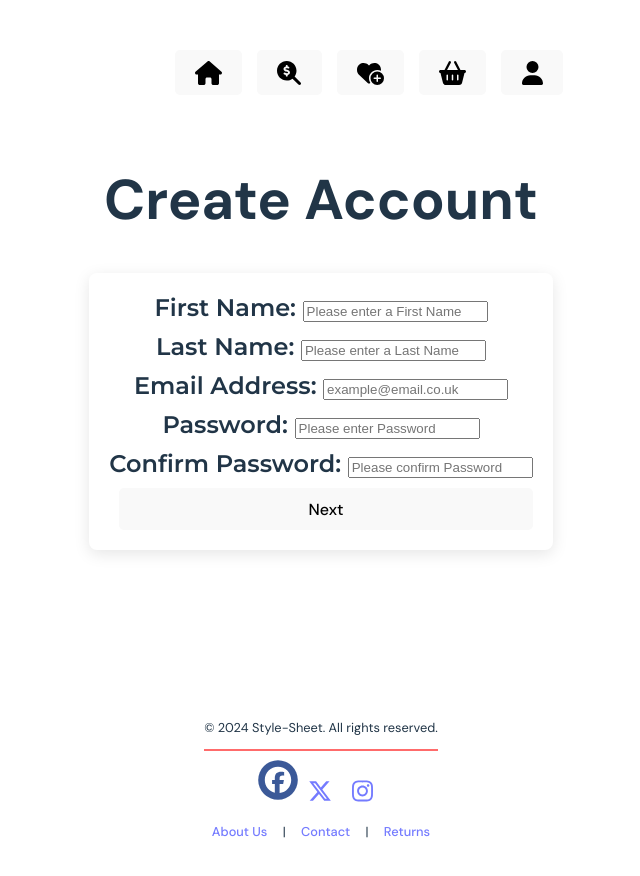
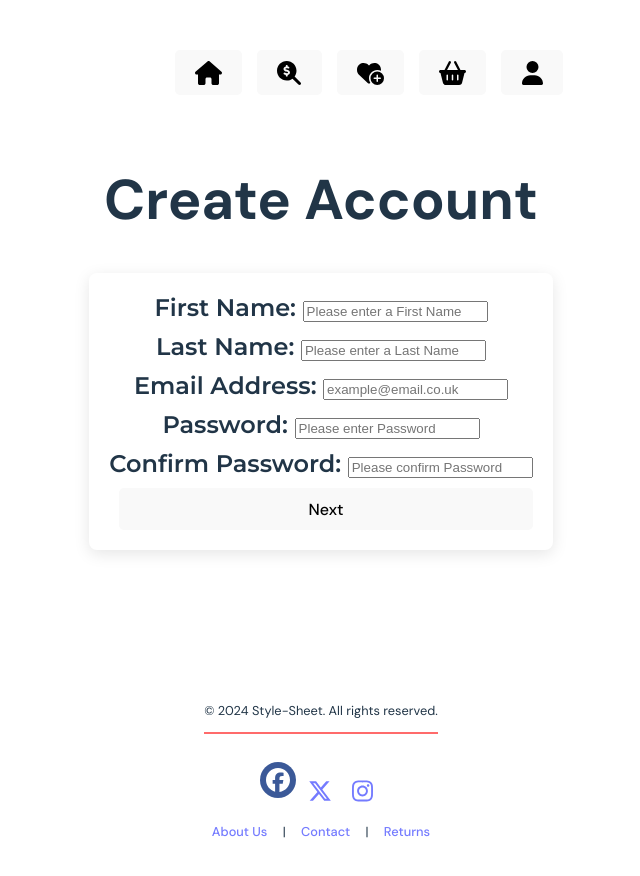
Before and after one commit to leebri101/Style-Sheet, a React (Vite) app: page /register in a window 1280 px wide. In both pictures the pointer is over the icon 597 px from the left and 791 px from the top of the page. Shown: the top 876 px of the page, without its empty margins (319-959 px from the left). Built offline with nearby package versions, Linux system fonts and the light colour scheme.

Commit message:
Restucture of footer page

```diff
--- a/src/components/layout/footer.jsx
+++ b/src/components/layout/footer.jsx
@@ -7,6 +7,7 @@ const Footer = () => {
             <div className="footer-social" >
                 <p>&copy; {new Date().getFullYear()} Style-Sheet. All rights reserved.</p>
                 <hr />
+                <br />
                 <a href="https://www.facebook.com" target="_blank" rel="noopener noreferrer">
                 <FontAwesomeIcon icon={faFacebook} size="xl" />
                 </a>
--- a/src/index.css
+++ b/src/index.css
@@ -73,7 +73,7 @@ hr {
   background: rgb(var(--color-one));
 }
 
-/* social media styling */
+/* footer styling */
 footer{
   display: flex;
   justify-content: space-around;
@@ -114,7 +114,7 @@ footer{
   text-decoration: none;
   margin: 5px 2px;
   border-radius: 100%;
-  transform: scale(1.1);
+  transform: scale(1);
 }
 
 /* X formally known as twitter */
@@ -128,7 +128,7 @@ footer{
   text-decoration: none;
   margin: 5px 2px;
   border-radius: 100%;
-  transform: scale(1.1);
+  transform: scale(1);
 }
 
 /* Instagram */
@@ -142,7 +142,7 @@ footer{
   text-decoration: none;
   margin: 5px 2px;
   border-radius: 100%;
-  transform: scale(1.1);
+  transform: scale(1);
 }
 
 button {
```
